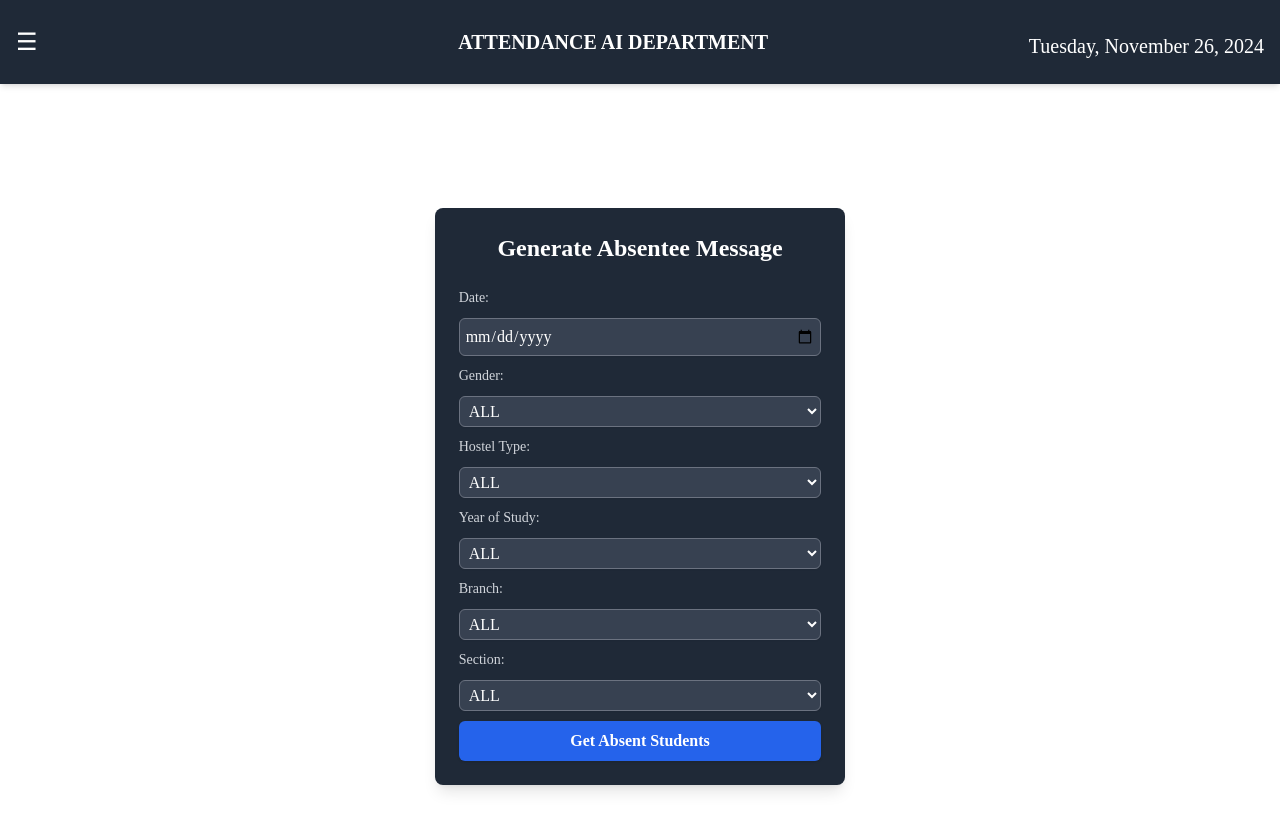
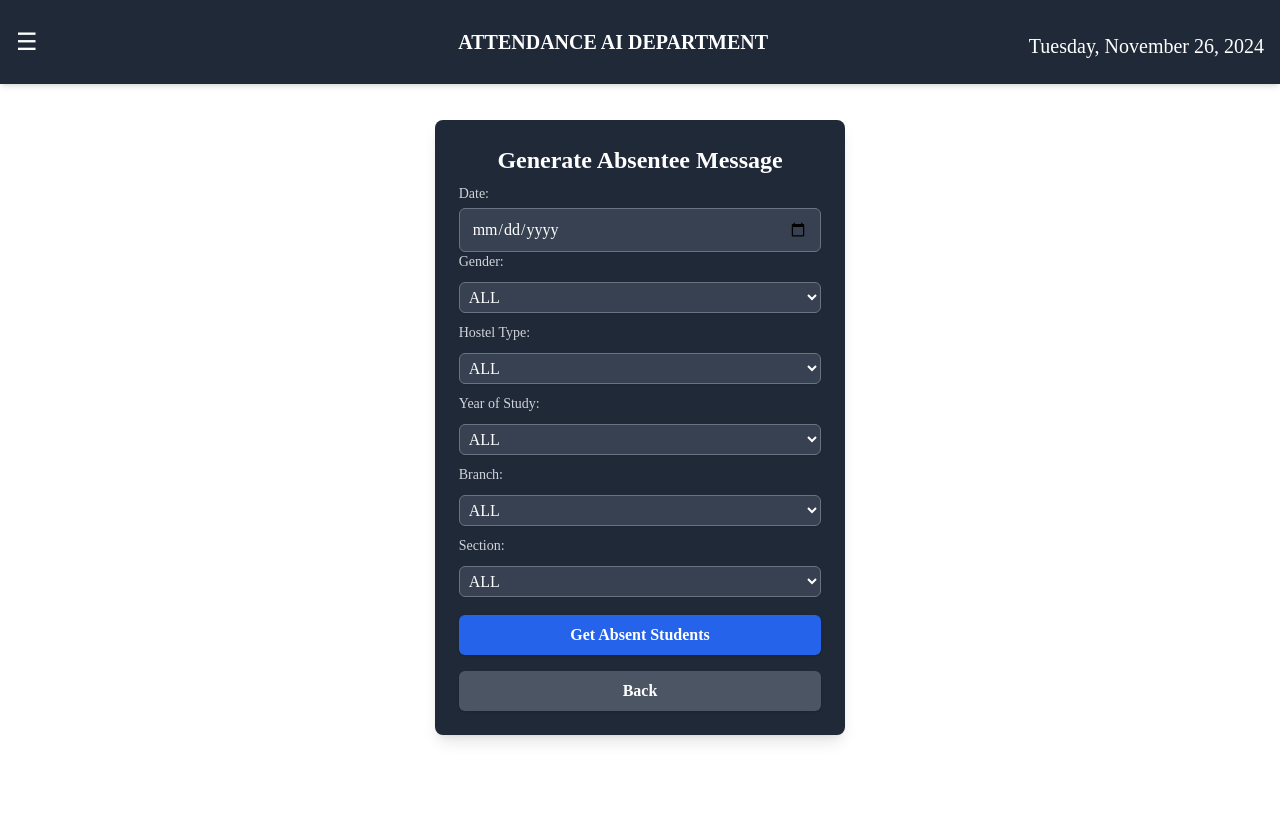
Before and after one commit to jaisanth123/AttendanceSync_AWS_DEPLOYMENT, a React (Vite) app in the folder frontend/: page /GenerateMessage in a window 1280 px wide. Shown: the top 830 px of the page. Built offline with nearby package versions, Linux system fonts and the light colour scheme; a web font is replaced by a local one.

Commit message:
generate message

```diff
--- a/frontend/src/components/GenerateMessage.jsx
+++ b/frontend/src/components/GenerateMessage.jsx
@@ -1,6 +1,7 @@
 import React, { useState } from 'react';
 import { toast, ToastContainer } from 'react-toastify';
 import 'react-toastify/dist/ReactToastify.css';
+import { useNavigate } from "react-router-dom";
 
 const GenerateMessage = () => {
   const [isLoading, setIsLoading] = useState(false);
@@ -9,6 +10,7 @@ const GenerateMessage = () => {
   const [missingStudents, setMissingStudents] = useState([]);
   const [errorMessage, setErrorMessage] = useState('');
   const [showCard, setShowCard] = useState(false);
+  const navigate = useNavigate();
 
   const [date, setDate] = useState('');
   const [gender, setGender] = useState('ALL');
@@ -86,25 +88,20 @@ const GenerateMessage = () => {
   };
 
   return (
-    <div className="flex items-center justify-center min-h-screen p-6">
+<div className="flex items-start justify-center min-h-screen p-6">
   <div className="w-full p-6 bg-gray-800 rounded-lg shadow-lg sm:w-96 md:w-80 lg:w-96 xl:w-1/3">
-      <h2 className="mb-6 text-2xl font-semibold text-center text-white">
-          Generate Absentee Message
-        </h2>
+    <h2 className="mb-2 text-2xl font-semibold text-center text-white">Generate Absentee Message</h2>
       {/* Date input field */}
       <div>
-        <label htmlFor="date"
-        className="block text-sm font-medium text-gray-300">Date:</label>
+      <label htmlFor="date" className="block text-sm font-medium text-gray-300">Date:</label>
       <input
         type="date"
         id="date"
         value={date}
         onChange={handleDateChange}
-          style={{ padding: '5px', margin: '10px 0' }}
         className="block w-full px-3 py-2 mt-1 text-white bg-gray-700 border border-gray-500 rounded-md shadow-sm focus:ring-blue-500 focus:border-blue-500"
       />
     </div>
-
       {/* Gender dropdown */}
       <div>
         <label htmlFor="gender" className="block text-sm font-medium text-gray-300">Gender:</label>
@@ -193,10 +190,17 @@ const GenerateMessage = () => {
           handleDownload();
           toggleCardVisibility();
         }}
-        className="w-full px-4 py-2 font-bold text-white transition duration-300 bg-blue-600 rounded-md shadow hover:bg-blue-700"
+        className="w-full px-4 py-2 mt-2 font-bold text-white transition duration-300 bg-blue-600 rounded-md shadow hover:bg-blue-700"
       >
         {isLoading ? 'Generating Report...' : 'Get Absent Students'}
       </button>
+      <button
+          onClick={() => navigate(-1)} // Replace with actual back navigation logic
+          className="w-full px-4 py-2 mt-4 font-bold text-white transition duration-300 bg-gray-600 rounded-md shadow hover:bg-gray-700"
+        >
+          Back
+        </button>
+
 
       {/* Display card with message and details */}
       {showCard && (message || details.length > 0 || missingStudents.length > 0 || errorMessage) && (
--- a/frontend/src/components/GenerateReport.jsx
+++ b/frontend/src/components/GenerateReport.jsx
@@ -82,11 +82,9 @@ const GenerateReport = () => {
   };
 
   return (
-    <div className="flex items-center justify-center min-h-screen p-6">
-      <div className="w-full p-6 bg-gray-800 rounded-lg shadow-lg sm:w-96 md:w-80 lg:w-96 xl:w-1/3">
-        <h2 className="mb-6 text-2xl font-semibold text-center text-white">
-          Download Absentee Report
-        </h2>
+<div className="flex items-start justify-center min-h-screen p-6">
+  <div className="w-full p-6 bg-gray-800 rounded-lg shadow-lg sm:w-96 md:w-80 lg:w-96 xl:w-1/3">
+    <h2 className="mb-2 text-2xl font-semibold text-center text-white">Download Absentee Report</h2>
 
         {/* Date input field */}
         <div className="mb-4">
```
Lines whose indentation alone changed are shown as unchanged.
